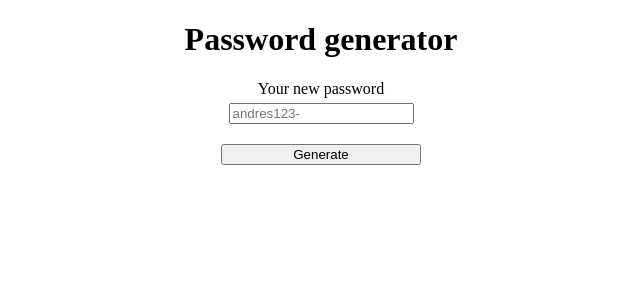
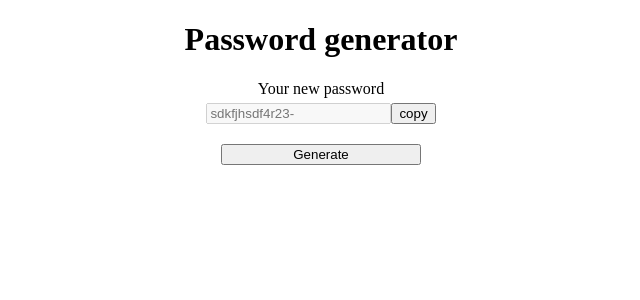
Before and after one commit to Andres2D/challenges, a React (Vite) app in the folder passwords-generator/: page / in a window 1280 px wide. Shown: the top 300 px of the page, without its empty margins (319-959 px from the left). Built offline with nearby package versions, Linux system fonts and the light colour scheme.

Commit message:
feat: add basic input event handler

```diff
--- a/passwords-generator/src/App.tsx
+++ b/passwords-generator/src/App.tsx
@@ -1,21 +1,42 @@
+import { useState } from 'react';
 import './App.css';
 
 const App = () => {
 
+  const [password, setPassword] = useState('');
+
+  const formHandler = (event: any) => {
+    event.preventDefault();
+    setPassword('ksdjfkjwe786823423-.,g')
+  }
+
   return (
     <>
       <h1 className='app-title'>Password generator</h1>
-      <form className='form'>
+      <form className='form' onSubmit={formHandler}>
         <div className='password-input'>
           <label
             htmlFor='password'
             className='label'
           >
-              Your new password
+            Your new password
           </label>
-          <input type='text' placeholder='andres123-' />
+          <div>
+            <input
+              type='text'
+              value={password}
+              placeholder='sdkfjhsdf4r23-'
+              disabled
+            />
+            <button>copy</button>
+          </div>
         </div>
-        <button className='generate-button'>Generate</button>
+        <button
+          className='generate-button'
+          type='submit'
+        >
+          Generate
+        </button>
       </form>
     </>
   )
```
